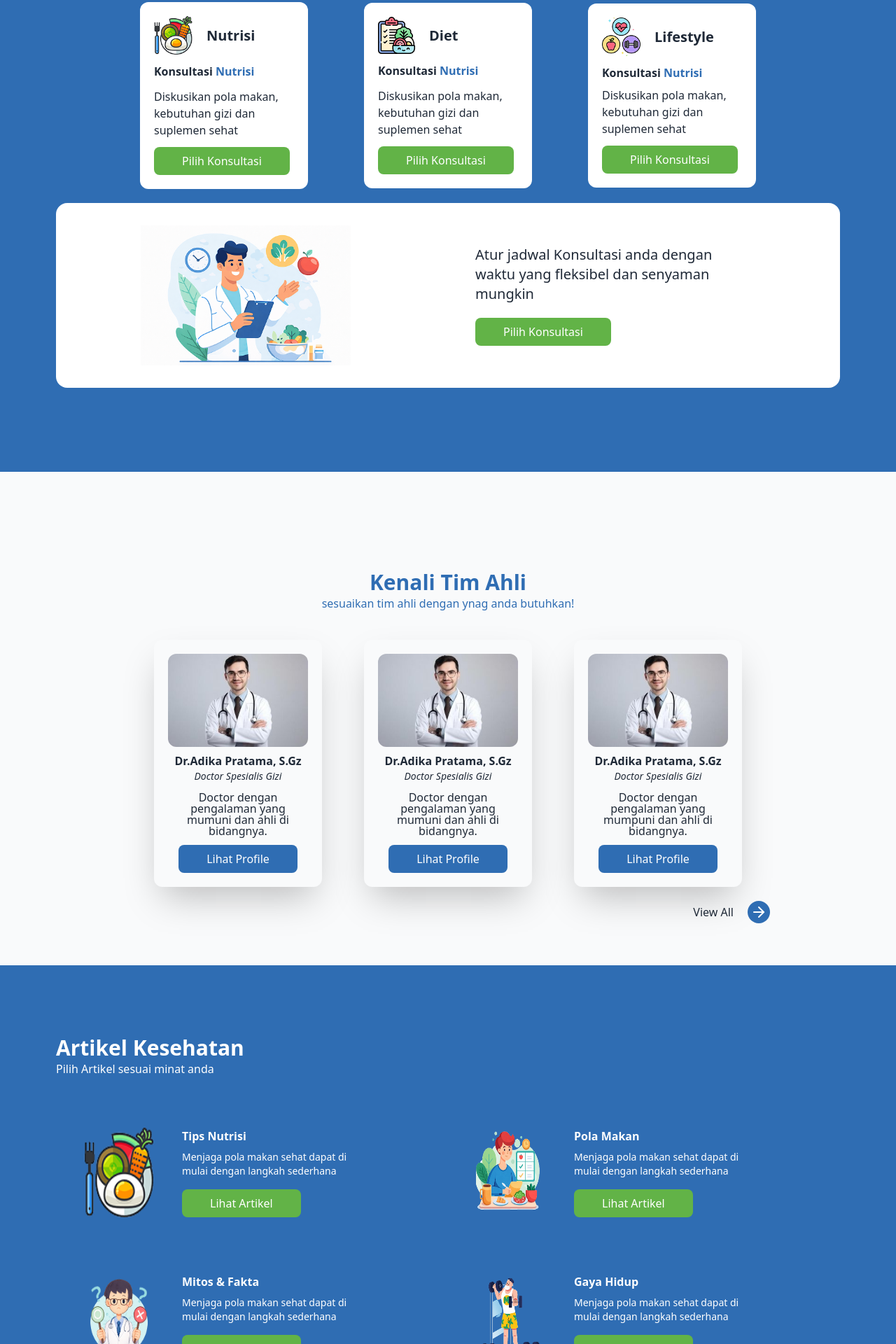
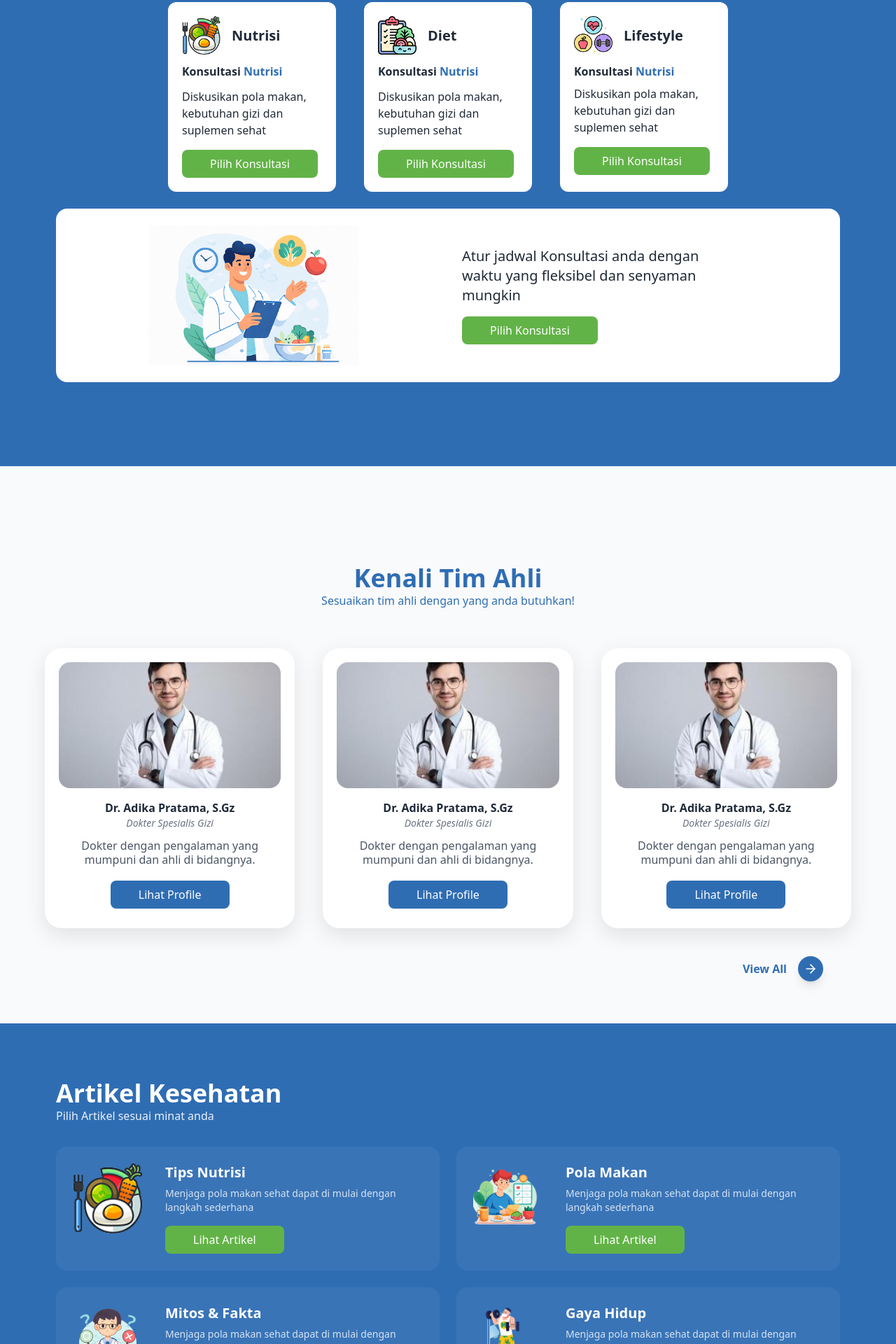
Before and after one commit to Rijalpratama23/nutrifit_WebApp, a Next.js app: page / in a window 1280 px wide. Shown: the part 880-2800 px from the top of the page at 70% size. Built offline with nearby package versions, Linux system fonts and the light colour scheme.

Commit message:
responsive pada landingpage

```diff
--- a/components/componentsLandingPage/ahli/page.tsx
+++ b/components/componentsLandingPage/ahli/page.tsx
@@ -1,64 +1,73 @@
-import Image from "next/image";
+import Image from 'next/image';
 import { ArrowRight } from 'lucide-react';
-import ButtonSecond from "@/components/button/secondaryButton/page";
-
-
-
-
+import ButtonSecond from '@/components/button/secondaryButton/page';
 
 export default function timAhli() {
   return (
-    <div className="py-15" id="tim">
-      <div className="text-center mt-4 md:mt-10 mb-5 md:mb-10">
-        <h1 className="font-semibold text-3xl text-primary">Kenali Tim Ahli</h1>
-        <p className="text-primary font-light">sesuaikan tim ahli dengan ynag anda butuhkan!</p>
+    <div className="py-10 md:py-15 px-6" id="tim">
+      {/* Header Section */}
+      <div className="text-center mt-4 md:mt-10 mb-8 md:mb-14">
+        <h1 className="font-semibold text-3xl md:text-4xl text-primary">Kenali Tim Ahli</h1>
+        <p className="text-primary font-light text-sm md:text-base px-4">Sesuaikan tim ahli dengan yang anda butuhkan!</p>
       </div>
 
-      <div className="md:flex justify-center md:gap-15">
-        <div className="w-30 md:w-60 flex cart items-center p-5 rounded-xl shadow-2xl">
-          <div className="items-center">
-            <Image src="/landingpage/doctor.jpg" alt="picture" width={250} height={59} className="rounded-xl" />
-            <h4 className="text-center pt-2 font-semibold">Dr.Adika Pratama, S.Gz</h4>
-            <blockquote className="text-center italic font-light text-sm pb-1 md:pb-3">Doctor Spesialis Gizi</blockquote>
-            <p className="md:mb-3 text-center border-spacing-3.5 leading-4">Doctor dengan pengalaman yang mumuni dan ahli di bidangnya.</p>
+      {/* Card Container - Grid System agar lebih aman */}
+      <div className="grid grid-cols-1 sm:grid-cols-2 md:grid-cols-3 gap-8 md:gap-10 max-w-6xl mx-auto">
+        {/* Card 1 */}
+        <div className="w-full flex flex-col items-center p-5 rounded-3xl shadow-[0_10px_30px_rgba(0,0,0,0.1)] bg-white hover:scale-105 transition-transform duration-300">
+          <div className="w-full">
+            <div className="relative w-full aspect-[4/3] md:h-[180px]">
+              <Image src="/landingpage/doctor.jpg" alt="picture" fill className="rounded-2xl object-cover" />
+            </div>
+            <h4 className="text-center pt-4 font-bold text-gray-800">Dr. Adika Pratama, S.Gz</h4>
+            <blockquote className="text-center italic font-light text-sm text-gray-500 pb-2 md:pb-3">Dokter Spesialis Gizi</blockquote>
+            <p className="mb-5 text-center leading-5 text-gray-600 text-sm md:text-base px-2">Dokter dengan pengalaman yang mumpuni dan ahli di bidangnya.</p>
 
-            <div className="flex justify-center ">
+            <div className="flex justify-center pb-2">
               <ButtonSecond text="Lihat Profile" background="bg-primary" />
             </div>
           </div>
         </div>
 
-        <div className="w-30 md:w-60 flex cart items-center p-5 rounded-xl shadow-2xl">
-          <div className="items-center">
-            <Image src="/landingpage/doctor.jpg" alt="picture" width={250} height={59} className="rounded-xl" />
-            <h4 className="text-center pt-2 font-semibold">Dr.Adika Pratama, S.Gz</h4>
-            <blockquote className="text-center italic font-light text-sm pb-1 md:pb-3">Doctor Spesialis Gizi</blockquote>
-            <p className="md:mb-3 text-center border-spacing-3.5 leading-4">Doctor dengan pengalaman yang mumuni dan ahli di bidangnya.</p>
+        {/* Card 2 (Silahkan copy struktur card 1 untuk data lainnya) */}
+        <div className="w-full flex flex-col items-center p-5 rounded-3xl shadow-[0_10px_30px_rgba(0,0,0,0.1)] bg-white hover:scale-105 transition-transform duration-300">
+          <div className="w-full text-center">
+            <div className="relative w-full aspect-[4/3] md:h-[180px]">
+              <Image src="/landingpage/doctor.jpg" alt="picture" fill className="rounded-2xl object-cover" />
+            </div>
+            <h4 className="text-center pt-4 font-bold text-gray-800">Dr. Adika Pratama, S.Gz</h4>
+            <blockquote className="text-center italic font-light text-sm text-gray-500 pb-2 md:pb-3">Dokter Spesialis Gizi</blockquote>
+            <p className="mb-5 text-center leading-5 text-gray-600 text-sm md:text-base px-2">Dokter dengan pengalaman yang mumpuni dan ahli di bidangnya.</p>
 
-            <div className="flex justify-center ">
+            <div className="flex justify-center pb-2">
               <ButtonSecond text="Lihat Profile" background="bg-primary" />
             </div>
           </div>
         </div>
 
-        <div className="w-30 md:w-60 flex cart items-center p-5 rounded-xl shadow-2xl">
-          <div className="items-center">
-            <Image src="/landingpage/doctor.jpg" alt="picture" width={250} height={59} className="rounded-xl" />
-            <h4 className="text-center pt-2 font-semibold">Dr.Adika Pratama, S.Gz</h4>
-            <blockquote className="text-center italic font-light text-sm pb-1 md:pb-3">Doctor Spesialis Gizi</blockquote>
-            <p className="md:mb-3 text-center border-spacing-3.5 leading-4">Doctor dengan pengalaman yang mumpuni dan ahli di bidangnya.</p>
+        {/* Card 3 */}
+        <div className="w-full flex flex-col items-center p-5 rounded-3xl shadow-[0_10px_30px_rgba(0,0,0,0.1)] bg-white hover:scale-105 transition-transform duration-300">
+          <div className="w-full text-center">
+            <div className="relative w-full aspect-[4/3] md:h-[180px]">
+              <Image src="/landingpage/doctor.jpg" alt="picture" fill className="rounded-2xl object-cover" />
+            </div>
+            <h4 className="text-center pt-4 font-bold text-gray-800">Dr. Adika Pratama, S.Gz</h4>
+            <blockquote className="text-center italic font-light text-sm text-gray-500 pb-2 md:pb-3">Dokter Spesialis Gizi</blockquote>
+            <p className="mb-5 text-center leading-5 text-gray-600 text-sm md:text-base px-2">Dokter dengan pengalaman yang mumpuni dan ahli di bidangnya.</p>
 
-            <div className="flex justify-center ">
+            <div className="flex justify-center pb-2">
               <ButtonSecond text="Lihat Profile" background="bg-primary" />
             </div>
           </div>
         </div>
       </div>
-      <div className="md:flex justify-end items-center gap-5 mr-45 mt-5">
-        <p>View All</p>
-        <h1 className="justify-end bg-primary p-1 rounded-3xl text-white">
-          <ArrowRight />
-        </h1>
+
+      {/* View All Section - Responsif */}
+      <div className="flex justify-center md:justify-end items-center gap-4 md:mr-20 mt-10 group cursor-pointer">
+        <p className="font-semibold text-primary group-hover:underline">View All</p>
+        <div className="bg-primary p-2 rounded-full text-white group-hover:translate-x-2 transition-transform shadow-lg">
+          <ArrowRight size={20} />
+        </div>
       </div>
     </div>
   );
--- a/components/componentsLandingPage/cardArtikel/artikel/artikelLanding/page.tsx
+++ b/components/componentsLandingPage/cardArtikel/artikel/artikelLanding/page.tsx
@@ -1,24 +1,27 @@
-import Image from "next/image"
-import ButtonSecond from "@/components/button/secondaryButton/page"
-
+import Image from 'next/image';
+import ButtonSecond from '@/components/button/secondaryButton/page';
 
 type artikelLandingProps = {
-    Img: string,
-    title: string,
-    text: string,
+  Img: string;
+  title: string;
+  text: string;
+};
+
+export default function ArtikelLanding({ Img, title, text }: artikelLandingProps) {
+  return (
+    <div className="w-full flex flex-row items-start p-4 md:p-6 gap-4 md:gap-8 rounded-2xl bg-white/5 hover:bg-white/10 transition-all duration-300">
+      <div className="flex-shrink-0">
+        <Image src={Img} alt={title} width={80} height={80} className="md:w-[100px] md:h-[100px] object-contain" />
+      </div>
+
+      {/* Content Container */}
+      <div className="text-white flex flex-col justify-center">
+        <h1 className="font-bold text-lg md:text-xl pb-1 md:pb-2 leading-tight">{title}</h1>
+        <p className="text-xs md:text-sm font-light opacity-80 mb-4 line-clamp-2 md:line-clamp-none">{text}</p>
+        <div className="w-fit">
+          <ButtonSecond text="Lihat Artikel" background="bg-secondary" />
+        </div>
+      </div>
+    </div>
+  );
 }
-
-export default function ArtikelLanding({ Img, title, text }: artikelLandingProps ) {
-    return(
-        <>
-            <div className="w-full md:w-1/2 md:flex  p-10 gap-10">
-                <Image src={Img} alt="picture" width={100} height={10} />
-                <div className="text-white w-55  md:w-65">
-                    <h1 className="font-semibold pb-1 md:pb-2">{title}</h1>
-                    <p className="text-sm md:pb-4">{text}</p>
-                    <ButtonSecond text='Lihat Artikel' background='bg-secondary' />
-                </div>
-            </div>
-        </>
-    )
-}
--- a/components/componentsLandingPage/cardArtikel/artikel/page.tsx
+++ b/components/componentsLandingPage/cardArtikel/artikel/page.tsx
@@ -1,14 +1,15 @@
-import ArtikelLanding from "./artikelLanding/page"
+import ArtikelLanding from './artikelLanding/page';
 
 export default function Artikel() {
-    return(
-         <div className="py-15 bg-primary" id="artikel">
-                <div className="pl-20">
-                  <h2 className="font-semibold text-white text-3xl pt-10">Artikel Kesehatan</h2>
-                  <p className="text-white font-light">Pilih Artikel sesuai minat anda</p>
+  return (
+    <div className="py-10 md:py-20 bg-primary" id="artikel">
+      <div className="px-6 md:px-20 mb-8">
+        <h2 className="font-semibold text-white text-3xl md:text-4xl">Artikel Kesehatan</h2>
+        <p className="text-white font-light opacity-90">Pilih Artikel sesuai minat anda</p>
       </div>
-                <div className="mx-20 flex justify-center">
-                  <div className="pt-4 md:pt-8 flex justify-center flex-wrap">
+
+      <div className="px-6 md:px-20">
+        <div className="grid grid-cols-1 lg:grid-cols-2 gap-4 md:gap-6">
           <ArtikelLanding Img="/landingPage/diet.png" title="Tips Nutrisi" text="Menjaga pola makan sehat dapat di mulai dengan langkah sederhana" />
           <ArtikelLanding Img="/landingPage/polamakan.png" title="Pola Makan" text="Menjaga pola makan sehat dapat di mulai dengan langkah sederhana" />
           <ArtikelLanding Img="/landingPage/mitos&fakta.png" title="Mitos & Fakta" text="Menjaga pola makan sehat dapat di mulai dengan langkah sederhana" />
@@ -16,5 +17,5 @@ export default function Artikel() {
         </div>
       </div>
     </div>
-    )
+  );
 }
--- a/components/componentsLandingPage/hero/page.tsx
+++ b/components/componentsLandingPage/hero/page.tsx
@@ -4,8 +4,7 @@ import ButtonXl from '@/components/button/buttonXl/page';
 export default function Hero() {
   return (
     <section className="mx-3 md:mx-15" id="hero">
-      {/* hero section */}
-      <div className="py-20 md:py-32 hero md:flex justify-between items-center md:gap-15">
+      <div className="py-10 md:py-32 hero md:flex justify-between items-center md:gap-15">
         <div className="flex justify-between p-5">
           <div>
             <h2 className="font-semibold text-4xl mb-8 md:w-130">
--- a/components/componentsLandingPage/konsultasi/page.tsx
+++ b/components/componentsLandingPage/konsultasi/page.tsx
@@ -3,62 +3,80 @@ import ButtonSecond from '@/components/button/secondaryButton/page';
 
 export default function Konsultasi() {
   return (
-    <div className="py-20 bg-primary mb-10 px-20" id='konsultasi'>
-      <div className="text-white pt-4 mb-8">
-        <h2 className="font-semibold text-3xl text-">Pilih Jenis Konsultasi</h2>
-        <p className="font-light">Sesuaikan toopik konsultasi dengan kebutuhan dan tujuan anda</p>
+    <div id="konsultasi" className="py-12 md:py-20 bg-primary mb-10 px-4 sm:px-6 md:px-20">
+      <div className="text-white pt-4 mb-6 md:mb-8">
+        <h2 className="font-semibold text-2xl md:text-3xl">Pilih Jenis Konsultasi</h2>
+        <p className="font-light text-sm md:text-base">Sesuaikan toopik konsultasi dengan kebutuhan dan tujuan anda</p>
       </div>
 
-      <div className="flex justify-center items-center gap-20">
-        <div className="w-60 card bg-white p-5 rounded-xl">
-          <div className="flex items-center pb-3 gap-5">
-            <Image src="/landingpage/diet.png" alt="picure" width={55} height={15} />
-            <h3 className="font-semibold text-xl ">Nutrisi</h3>
+      <div className="flex flex-col md:flex-row flex-wrap justify-center items-stretch gap-6 md:gap-10">
+        <div className="w-full sm:w-72 md:w-60 card bg-white p-5 rounded-xl">
+          <div className="flex items-center pb-3 gap-4">
+            <div className="flex-shrink-0">
+              <Image src="/landingpage/diet.png" alt="picure" width={55} height={55} className="object-contain" />
+            </div>
+            <h3 className="font-semibold text-xl">Nutrisi</h3>
           </div>
           <h4 className="mb-3 font-semibold">
             Konsultasi <span className="text-primary">Nutrisi</span>
           </h4>
-          <p className="mb-3">Diskusikan pola makan, kebutuhan gizi dan suplemen sehat</p>
+          <p className="mb-4 text-sm md:text-base">Diskusikan pola makan, kebutuhan gizi dan suplemen sehat</p>
 
-          <ButtonSecond text="Pilih Konsultasi" background="bg-secondary" />
+          <div className="mt-2">
+            <ButtonSecond text="Pilih Konsultasi" background="bg-secondary" />
+          </div>
         </div>
 
-        <div className="w-60 card bg-white p-5 rounded-xl">
-          <div className="flex items-center pb-3 gap-5">
-            <Image src="/landingpage/nutritions.png" alt="picure" width={53} height={15} />
-            <h3 className="font-semibold text-xl ">Diet</h3>
+        <div className="w-full sm:w-72 md:w-60 card bg-white p-5 rounded-xl">
+          <div className="flex items-center pb-3 gap-4">
+            <div className="flex-shrink-0">
+              <Image src="/landingpage/nutritions.png" alt="picure" width={55} height={55} className="object-contain" />
+            </div>
+            <h3 className="font-semibold text-xl">Diet</h3>
           </div>
           <h4 className="mb-3 font-semibold">
             Konsultasi <span className="text-primary">Nutrisi</span>
           </h4>
-          <p className="mb-3">Diskusikan pola makan, kebutuhan gizi dan suplemen sehat</p>
+          <p className="mb-4 text-sm md:text-base">Diskusikan pola makan, kebutuhan gizi dan suplemen sehat</p>
 
-          <ButtonSecond text="Pilih Konsultasi" background="bg-secondary" />
+          <div className="mt-2">
+            <ButtonSecond text="Pilih Konsultasi" background="bg-secondary" />
+          </div>
         </div>
 
-        <div className="w-60 card bg-white p-5 rounded-xl">
-          <div className="flex items-center pb-3 gap-5">
-            <Image src="/landingpage/lifestyle.png" alt="picure" width={55} height={15} />
+        <div className="w-full sm:w-72 md:w-60 card bg-white p-5 rounded-xl">
+          <div className="flex items-center pb-3 gap-4">
+            <div className="flex-shrink-0">
+              <Image src="/landingpage/lifestyle.png" alt="picure" width={55} height={55} className="object-contain" />
+            </div>
             <h3 className="font-semibold text-xl">Lifestyle</h3>
           </div>
           <h4 className="mb-2 font-semibold">
             Konsultasi <span className="text-primary">Nutrisi</span>
           </h4>
-          <p className="mb-3">Diskusikan pola makan, kebutuhan gizi dan suplemen sehat</p>
+          <p className="mb-4 text-sm md:text-base">Diskusikan pola makan, kebutuhan gizi dan suplemen sehat</p>
 
-          <ButtonSecond text="Pilih Konsultasi" background="bg-secondary" />
+          <div className="mt-2">
+            <ButtonSecond text="Pilih Konsultasi" background="bg-secondary" />
+          </div>
         </div>
       </div>
 
-      <div className="flex justify-center items-center bg-white mt-5 mb-10 p-5 rounded-2xl  gap-15">
-        {/* card atur jadwal */}
-        <div className="w-full flex justify-around p-3">
-          <Image src="/landingpage/doctor.png" alt="picture" width={300} height={15} />
-          <div className="w-100 mt-7 ">
-            <p className="text-xl mb-5">
-              Atur jadwal Konsultasi anda dengan <br /> waktu yang fleksibel dan senyaman <br /> mungkin
-            </p>
-            <ButtonSecond text="Pilih Konsultasi" background="bg-secondary" />
+      <div className="mt-6">
+        <div className="bg-white mt-5 mb-10 p-4 sm:p-6 rounded-2xl">
+          <div className="flex flex-col md:flex-row justify-center items-center gap-6 md:gap-10">
+            <div className="w-full md:w-1/2 flex justify-center">
+              <Image src="/landingpage/doctor.png" alt="picture" width={300} height={180} className="object-contain" />
+            </div>
+
+            <div className="w-full md:w-1/2 mt-3 md:mt-0">
+              <p className="text-lg md:text-xl mb-4">
+                Atur jadwal Konsultasi anda dengan <br className="hidden md:block" /> waktu yang fleksibel dan senyaman <br className="hidden md:block" /> mungkin
+              </p>
+              <div className="flex justify-start md:justify-start">
+                <ButtonSecond text="Pilih Konsultasi" background="bg-secondary" />
+              </div>
+            </div>
           </div>
         </div>
       </div>
```
Also changed, not shown: components/button/buttonXl/page.tsx (+10 -8 lines). Lines whose indentation alone changed are shown as unchanged.
